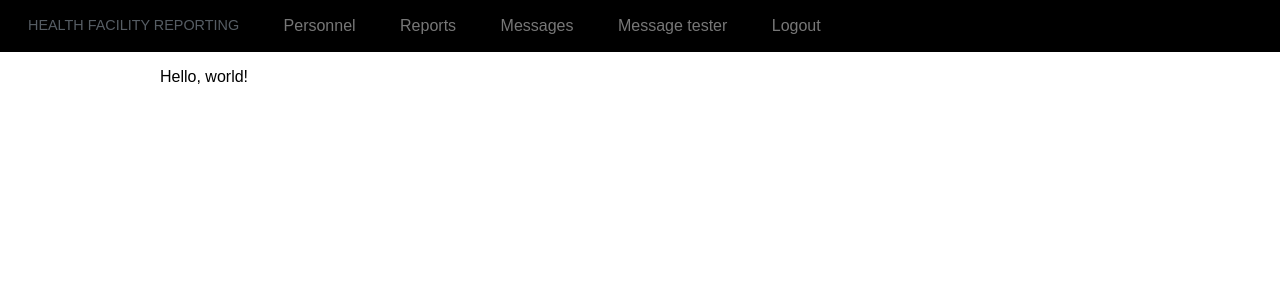
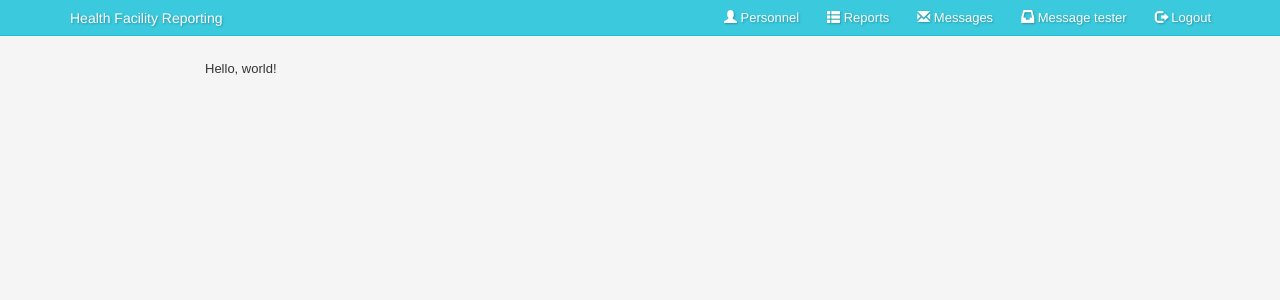
Before and after one commit to timbaobjects/hfr, a Django app: page / in a window 1280 px wide. Shown: the top 300 px of the page. Run offline with Django 3.2, Linux system fonts and the light colour scheme; the visitor is signed in with stand-in values (Sample User, id 1); parts of the project's set-up code (start-up, migrations or seed data) failed here and were passed over; some libraries are stand-ins or nearby versions.

Commit message:
Worked on layout template interface.

```diff
--- /dev/null
+++ b/core/static/css/custom.css
@@ -0,0 +1,4 @@
+body{padding: 60px; background-color: #F5F5F5;}
+.navbar-brand{text-shadow: 1px 1px 2px rgba(0,0,0,0.25);}
+.navbar-nav>li>a {text-shadow: 1px 1px 2px rgba(0,0,0,0.25);}
+.divider-vertical {border-left: 1px solid #65D5E4;}
--- a/core/templates/core/base.html
+++ b/core/templates/core/base.html
@@ -3,17 +3,27 @@
 <link rel="stylesheet" type="text/css" href="{{ STATIC_URL }}css/menu.css">
 {% endblock %}
 {% block content %}
-<div class="header">
-	<div class="main-menu pure-menu pure-menu-open pure-menu-horizontal">
-		<a class="pure-menu-heading" href="">Health Facility Reporting</a>
-		<ul>
-			<li><a href="{% url 'personnel' %}">Personnel</a></li>
-			<li><a href="{% url 'reports' %}">Reports</a></li>
-			<li><a href="{% url 'messages' %}">Messages</a></li>
-			<li><a href="{% url 'httptester-index' %}">Message tester</a></li>
-			<li><a href="{% url 'signout' %}">Logout</a></li>
-		</ul>
-	</div>
+<div class="navbar navbar-default navbar-fixed-top" role="navigation">
+  <div class="container">
+    <div class="navbar-header">
+      <button type="button" class="navbar-toggle collapsed" data-toggle="collapse" data-target=".navbar-collapse">
+        <span class="sr-only">Toggle navigation</span>
+        <span class="icon-bar"></span>
+        <span class="icon-bar"></span>
+        <span class="icon-bar"></span>
+      </button>
+      <a class="navbar-brand" href="#">Health Facility Reporting</a>
+    </div>
+    <div class="collapse navbar-collapse">
+      <ul class="nav navbar-nav navbar-right">
+  		<li><a href="{% url 'personnel' %}"><span class="glyphicon glyphicon-user"></span> Personnel</a></li>
+		<li><a href="{% url 'reports' %}"><span class="glyphicon glyphicon-th-list"></span> Reports</a></li>
+		<li><a href="{% url 'messages' %}"><span class="glyphicon glyphicon-envelope"></span> Messages</a></li>
+		<li><a href="{% url 'httptester-index' %}"><span class="glyphicon glyphicon-inbox"></span> Message tester</a></li>
+		<li><a href="{% url 'signout' %}"><span class="glyphicon glyphicon-log-out"></span> Logout</a></li>
+      </ul>
+    </div><!--/.nav-collapse -->
+  </div>
 </div>
 <div class="pure-g">
 	<div class="pure-u-3-24"></div>
--- a/core/templates/core/layout.html
+++ b/core/templates/core/layout.html
@@ -15,6 +15,8 @@
         <!-- <link rel="stylesheet" href="{{ STATIC_URL }}css/normalize.css">
         <link rel="stylesheet" href="{{ STATIC_URL }}css/main.css"> -->
         <link rel="stylesheet" href="{{ STATIC_URL }}css/pure-min.css">
+        <link rel="stylesheet" href="{{ STATIC_URL }}css/bootstrap.css">
+        <link rel="stylesheet" href="{{ STATIC_URL }}css/custom.css">
         {% block styles %}{% endblock %}
         <script src="{{ STATIC_URL }}js/vendor/modernizr-2.6.2.min.js"></script>
         {% block head_scripts %}{% endblock %}
```
